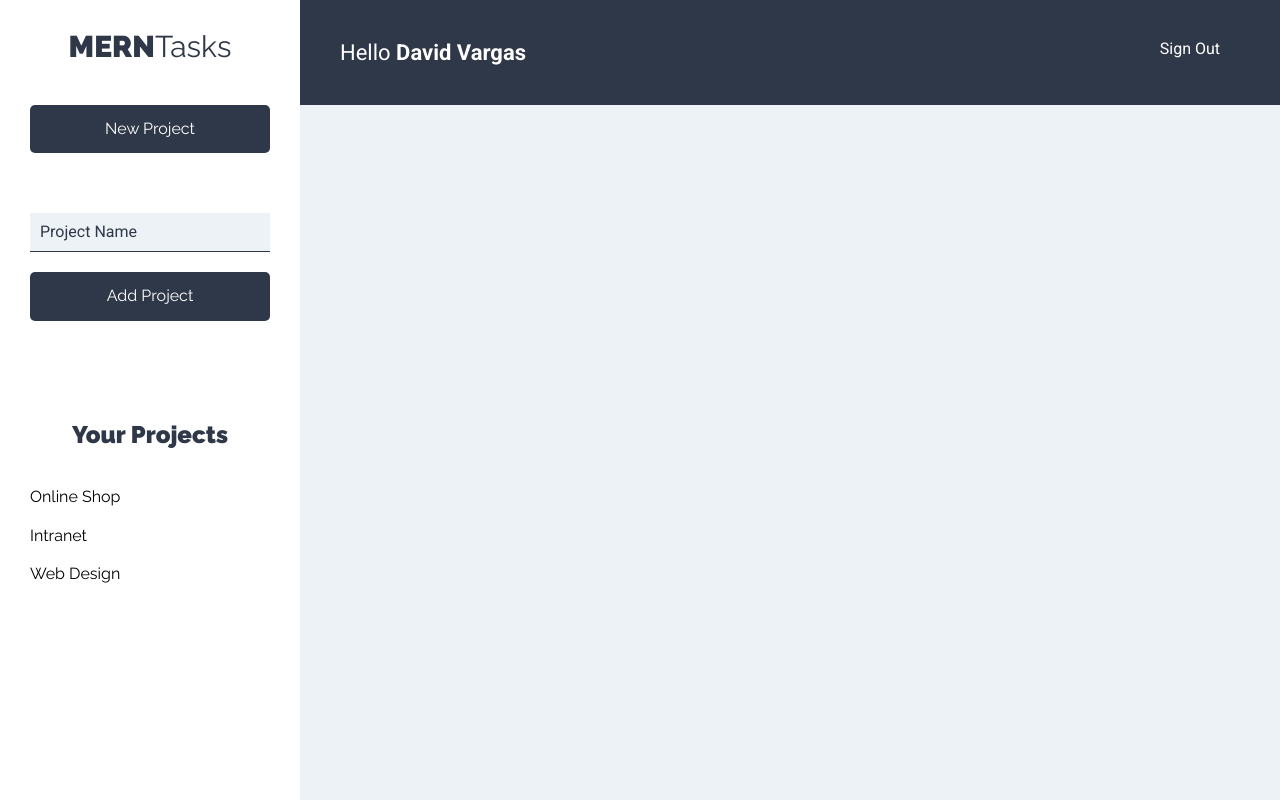
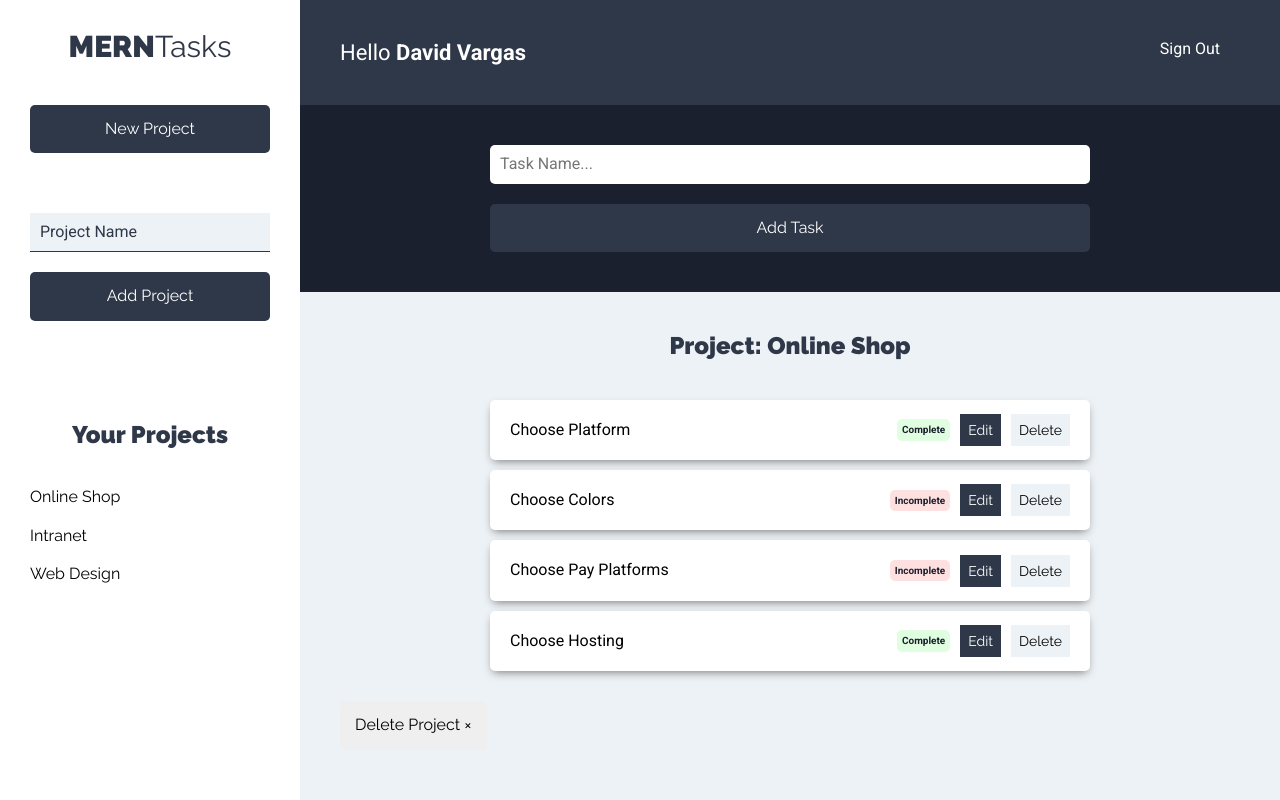
Before and after one commit to devq97/tasks-MERN, a React (Create React App) app: page /projects in a window 1280 px wide. Built offline with nearby package versions, Linux system fonts and the light colour scheme.

Commit message:
Se crea el componente de tarea, listado de tareas y se agrega el formulario de la sección

```diff
--- a/src/components/proyects/Projects.js
+++ b/src/components/proyects/Projects.js
@@ -1,6 +1,8 @@
 import React from "react";
 import Sidebar from "../layout/Sidebar";
 import Header from "../layout/Header";
+import Form from "../tasks/Form";
+import List from "../tasks/List";
 
 const Projects = () => {
   return (
@@ -8,11 +10,11 @@ const Projects = () => {
       <Sidebar />
 
       <div className="seccion-principal">
-
-        <Header/>
+        <Header />
         <main>
+          <Form />
           <div className="contenedor-tareas">
-
+            <List />
           </div>
         </main>
       </div>
--- /dev/null
+++ b/src/components/tasks/Form.js
@@ -0,0 +1,31 @@
+import React, { useState } from "react";
+
+const Form = () => {
+
+
+
+  return (
+    <div className="formulario">
+      <form>
+        <div className="contenedor-input">
+          <input
+            type="text"
+            className="input-text"
+            placeholder="Task Name..."
+            name="name"
+          />
+        </div>
+
+        <div className="contenedor-input">
+          <input
+            type="submit"
+            className="btn btn-primario btn-submit btn-block"
+            value="Add Task"
+          />
+        </div>
+      </form>
+    </div>
+  )
+};
+
+export default Form;
--- /dev/null
+++ b/src/components/tasks/List.js
@@ -0,0 +1,39 @@
+import React, { Fragment } from "react";
+import Task from "./Task";
+
+const List = () => {
+
+  const TASKS = [
+    { name: 'Choose Platform', status: true },
+    { name: 'Choose Colors', status: false },
+    { name: 'Choose Pay Platforms', status: false },
+    { name: 'Choose Hosting', status: true },
+  ];
+
+  return (
+    <Fragment>
+      <h2>Project: Online Shop</h2>
+      <ul className="listado-tareas">
+        {
+          TASKS.length === 0 ?
+            (<li className="tarea"><p>Don't have any tasks</p></li>)
+          :
+            (TASKS.map( task => (
+              <Task
+                task={task}
+              />
+            )))
+        }
+      </ul>
+
+      <button
+        type="button"
+        className="btn btn-eliminar"
+      >
+        Delete Project &times;
+      </button>
+    </Fragment>
+  )
+};
+
+export default List;
--- /dev/null
+++ b/src/components/tasks/Task.js
@@ -0,0 +1,50 @@
+import React from "react";
+
+const Task = ({task}) => {
+  return (
+    <li className="tarea sombra">
+      <p>{task.name}</p>
+
+      <div className="estado">
+        {
+          task.status ?
+            (
+              <button
+                type="button"
+                className="completo"
+              >
+                Complete
+              </button>
+            )
+          :
+            (
+              <button
+                type="button"
+                className="incompleto"
+              >
+                Incomplete
+              </button>
+            )
+        }
+      </div>
+
+      <div className="acciones">
+        <button
+          type="button"
+          className="btn btn-primario"
+        >
+          Edit
+        </button>
+        <button
+          type="button"
+          className="btn btn-secundario"
+        >
+          Delete
+        </button>
+      </div>
+
+    </li>
+  )
+};
+
+export default Task;
```
